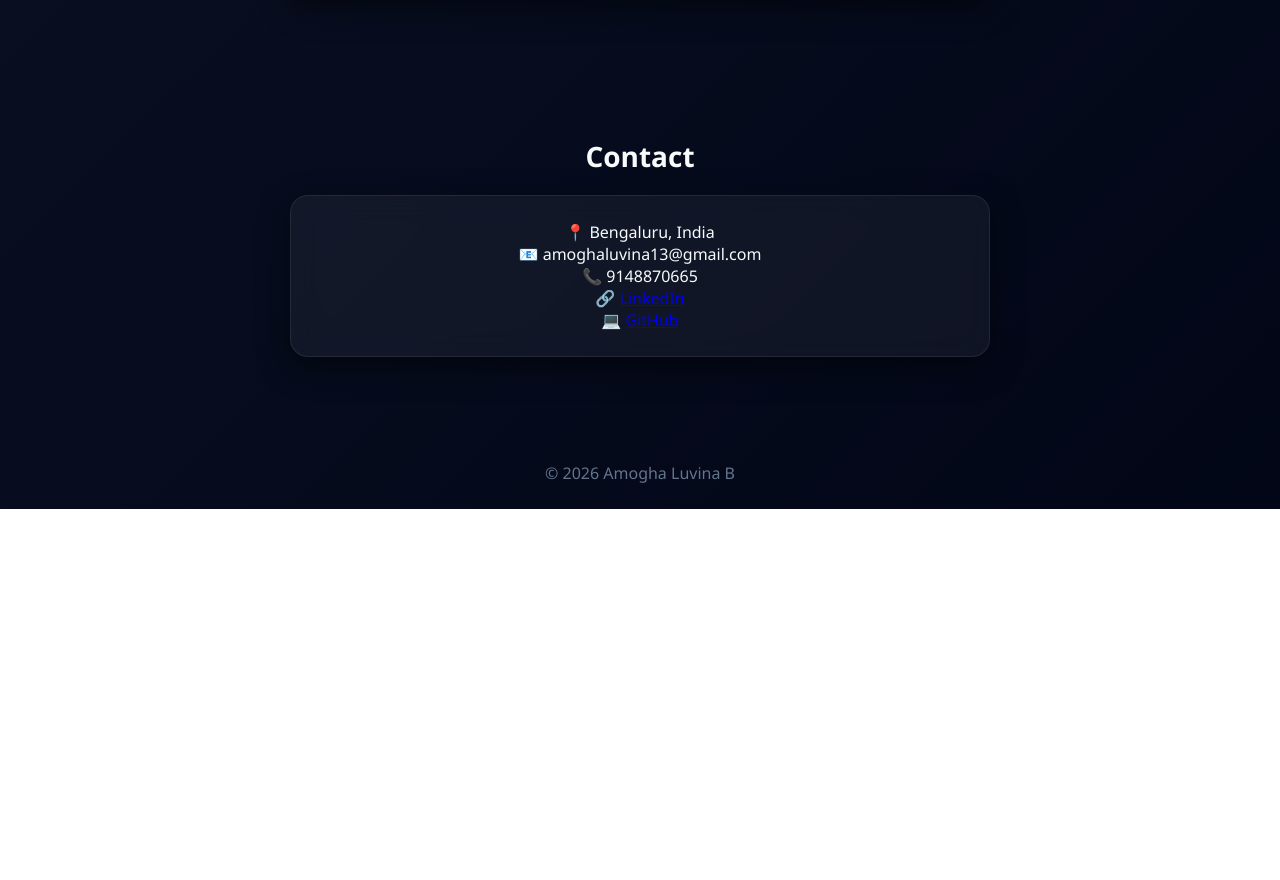
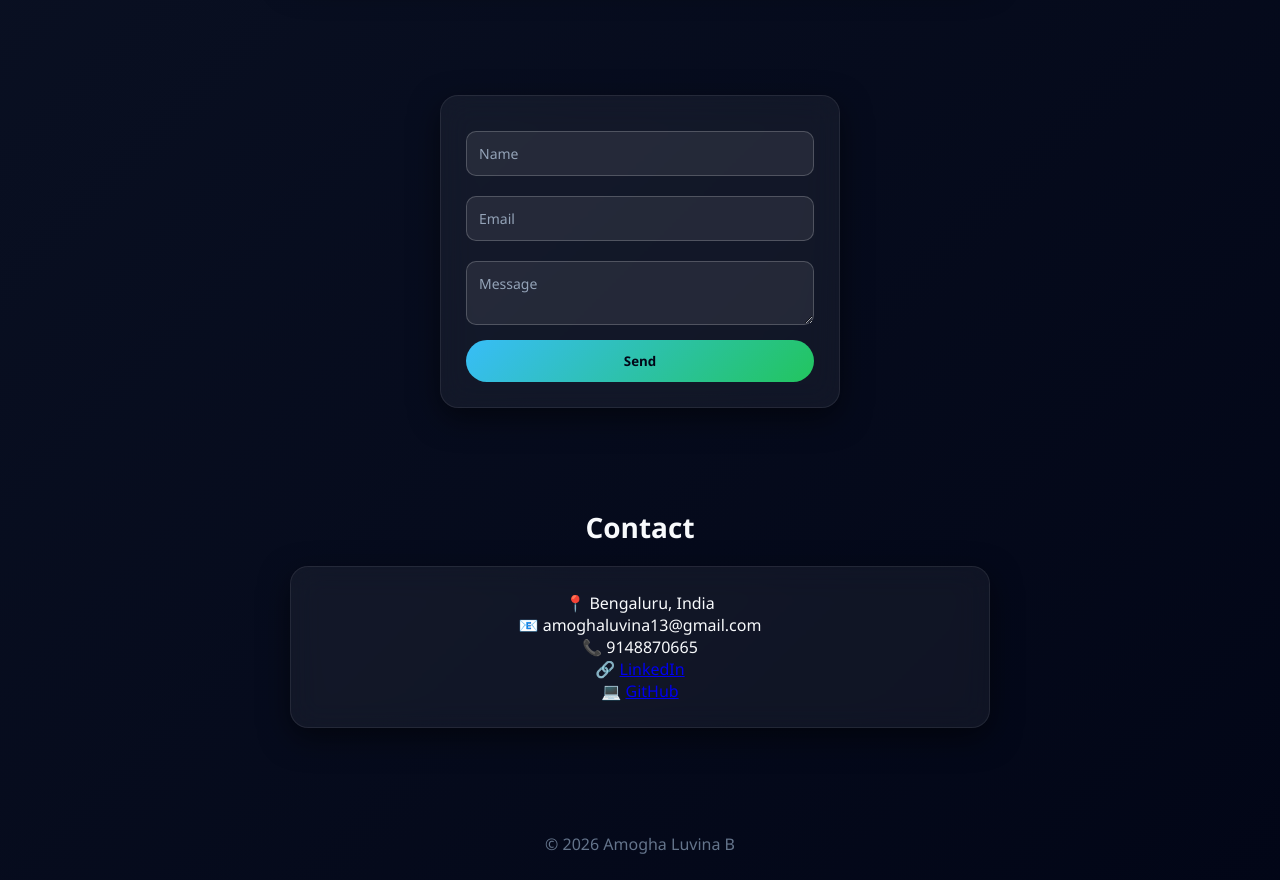
Before and after one commit to 25bcab09-code/AMOGHA-LUVINA-B, a plain HTML site: page index.html in a window 1280 px wide. Shown: the part 1699-2579 px from the top of the page. Before the commit the page ends 2208 px from the top, so only its background shows below. Drawn offline with Linux system fonts and the light colour scheme.

Commit message:
Add files via upload

```diff
--- a/index.html
+++ b/index.html
@@ -5,8 +5,7 @@
 <meta name="viewport" content="width=device-width, initial-scale=1.0">
 <title>Amogha Luvina B</title>
 
-
-*<style>
+<style>
 *{
   margin:0;
   padding:0;
@@ -149,13 +148,66 @@ h2{
   text-align:center;
 }
 
+/* ===== CONTACT FORM CSS (ADDED ONLY THIS) ===== */
+#contactForm{
+  max-width: 400px;
+  margin: 40px auto;
+  padding: 25px;
+  border-radius: 18px;
+  background: rgba(255,255,255,0.05);
+  backdrop-filter: blur(15px);
+  border: 1px solid rgba(255,255,255,0.08);
+  box-shadow: 0 10px 30px rgba(0,0,0,0.5);
+  text-align: center;
+}
+
+#contactForm input,
+#contactForm textarea{
+  width: 100%;
+  padding: 12px;
+  margin: 10px 0;
+  border-radius: 10px;
+  border: 1px solid rgba(255,255,255,0.2);
+  background: rgba(255,255,255,0.08);
+  color: #fff;
+  font-size: 14px;
+  outline: none;
+}
+
+#contactForm input::placeholder,
+#contactForm textarea::placeholder{
+  color: #94a3b8;
+}
+
+#contactForm input:focus,
+#contactForm textarea:focus{
+  border-color: #38bdf8;
+  box-shadow: 0 0 10px rgba(56,189,248,0.5);
+}
+
+#contactForm button{
+  width: 100%;
+  padding: 12px;
+  border: none;
+  border-radius: 25px;
+  background: linear-gradient(135deg,#38bdf8,#22c55e);
+  color: #020617;
+  font-weight: 700;
+  cursor: pointer;
+  transition: 0.3s;
+}
+
+#contactForm button:hover{
+  transform: scale(1.05);
+  box-shadow: 0 0 20px rgba(56,189,248,0.6);
+}
+
 /* FOOTER */
 footer{
   text-align:center;
   padding:25px;
   color:#64748b;
 }
-</style>
 </style>
 
 </head>
@@ -247,6 +299,13 @@ footer{
   </div>
 </section>
 
+<form id="contactForm">
+  <input type="text" id="name" placeholder="Name" required><br>
+  <input type="email" id="email" placeholder="Email" required><br>
+  <textarea id="message" placeholder="Message"></textarea><br>
+  <button type="submit">Send</button>
+</form>
+
 <!-- CONTACT -->
 <section id="contact">
   <div class="container">
@@ -267,5 +326,26 @@ footer{
   © 2026 Amogha Luvina B
 </footer>
 
+<script>
+document.getElementById("contactForm").addEventListener("submit", async function(e) {
+  e.preventDefault();
+
+  const data = {
+    name: document.getElementById("name").value,
+    email: document.getElementById("email").value,
+    message: document.getElementById("message").value
+  };
+
+  const res = await fetch('/contact', {
+    method: 'POST',
+    headers: { 'Content-Type': 'application/json' },
+    body: JSON.stringify(data)
+  });
+
+  const msg = await res.text();
+  alert(msg);
+});
+</script>
+
 </body>
 </html>
```
